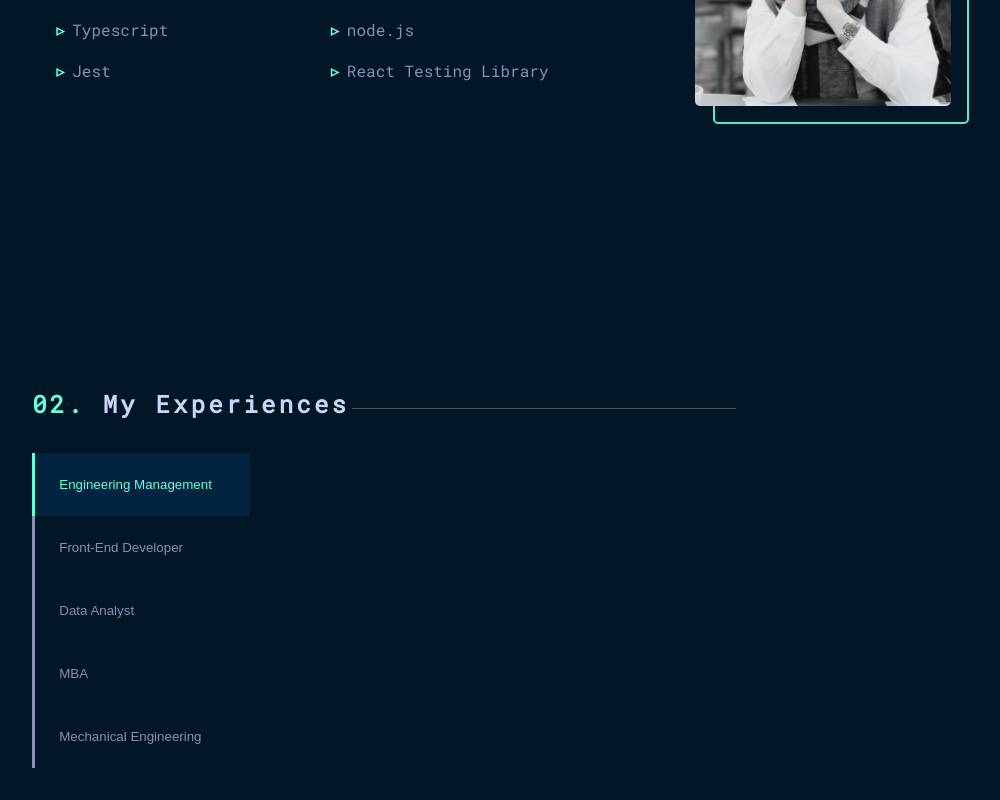
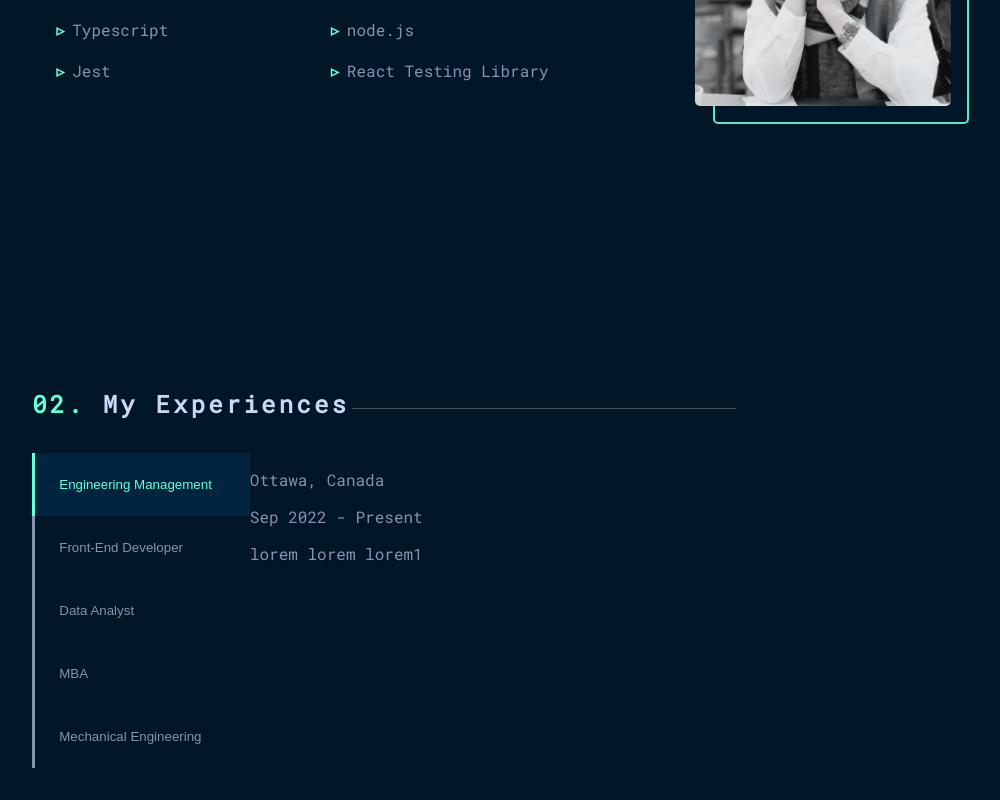
Before and after one commit to Elhamdorudian/elham-portfolio, a React (Create React App) app: page / in a window 1280 px wide. Shown: the part 1027-1827 px from the top of the page, without its empty margins (112-1112 px from the left). Built offline with nearby package versions, Linux system fonts and the light colour scheme.

Commit message:
adding experiences details

```diff
--- a/package.json
+++ b/package.json
@@ -17,6 +17,7 @@
     "react": "^18.1.0",
     "react-bootstrap": "^2.4.0",
     "react-dom": "^18.1.0",
+    "react-router-dom": "^6.3.0",
     "react-scripts": "5.0.1",
     "web-vitals": "^2.1.4"
   },
--- a/src/assets/styles/Experiences.css
+++ b/src/assets/styles/Experiences.css
@@ -1,12 +1,7 @@
 .exp-content{
-    display:flex;
-    flex-direction: column;
+        display:flex;
+        flex-direction: row;
 
-}
-
-.exp-titles{
-    /* padding-left: 2rem; */
-    /* border-left: 2px solid var(--gray); */
 }
 
 .exp-btn{
@@ -18,6 +13,20 @@
     width: 35vw;
     text-align: left;
     cursor: pointer;
+}
+
+.exp-details{
+    display: flex;
+    flex-direction: row;
+}
+
+.show-details{
+display: block;
+}
+
+.hide-details{
+  display: none;
+  height: 0px;
 }
 
 .exp-btn:hover{
--- a/src/components/Experience.js
+++ b/src/components/Experience.js
@@ -10,26 +10,10 @@ const Experience = ({ experiences, setExperiences }) => {
       })
     );
   };
-  //   const handleExp = (e) => {
-  //     console.log(e.target.id);
-  //     const id = e.target.id;
-  //     console.log("id is:", id);
-  //     const experience = experiences.map((exp) => {
-  //       console.log(exp.id);
-  //       if (exp.id === id) {
-  //         exp.isSelected = true;
-  //         console.log(exp.isSelected);
-  //       } else {
-  //         exp.isSelected = false;
-  //         console.log(exp.isSelected);
-  //       }
-  //       return exp;
-  //     });
-  //     console.log(experience);
-  //     return experience;
-  //   };
+
   return (
     <div className="exp-content">
+      <div>
       {experiences.map((exp) => {
         return (
           <>
@@ -42,17 +26,122 @@ const Experience = ({ experiences, setExperiences }) => {
                 {exp.title}
               </button>
             </div>
-            {/* <div>
+          </>
+        );
+      })}
+      </div>
+
+      <div>
+            {experiences.map((exp) => {
+        return (
+          <>
+            <div className={`exp-detail ${exp.isSelected ? "show-details" : "hide-details"}`}>
               <p>{exp.company}</p>
               <p>{exp.location}</p>
               <p>{exp.date}</p>
               <p>{exp.content}</p>
-            </div> */}
+            </div>
           </>
         );
       })}
+      </div>
+
     </div>
   );
 };
 
 export default Experience;
+
+
+
+// import * as React from 'react';
+// import PropTypes from 'prop-types';
+// import Tabs from '@mui/material/Tabs';
+// import Tab from '@mui/material/Tab';
+// import Typography from '@mui/material/Typography';
+// import Box from '@mui/material/Box';
+
+// function TabPanel(props) {
+//   const { children, value, index, ...other } = props;
+
+//   return (
+//     <div
+//       role="tabpanel"
+//       hidden={value !== index}
+//       id={`vertical-tabpanel-${index}`}
+//       aria-labelledby={`vertical-tab-${index}`}
+//       {...other}
+//     >
+//       {value === index && (
+//         <Box sx={{ p: 3 }}>
+//           <Typography>{children}</Typography>
+//         </Box>
+//       )}
+//     </div>
+//   );
+// }
+
+// TabPanel.propTypes = {
+//   children: PropTypes.node,
+//   index: PropTypes.number.isRequired,
+//   value: PropTypes.number.isRequired,
+// };
+
+// function a11yProps(index) {
+//   return {
+//     id: `vertical-tab-${index}`,
+//     'aria-controls': `vertical-tabpanel-${index}`,
+//   };
+// }
+
+// export default function VerticalTabs() {
+//   const [value, setValue] = React.useState(0);
+
+//   const handleChange = (event, newValue) => {
+//     setValue(newValue);
+//   };
+
+//   return (
+//     <Box
+//       sx={{ flexGrow: 1, bgcolor: 'background.paper', display: 'flex', height: 224 }}
+//     >
+//       <Tabs
+//         orientation="vertical"
+//         variant="scrollable"
+//         value={value}
+//         onChange={handleChange}
+//         aria-label="Vertical tabs example"
+//         sx={{ borderRight: 1, borderColor: 'divider' }}
+//       >
+//         <Tab label="Item One" {...a11yProps(0)} />
+//         <Tab label="Item Two" {...a11yProps(1)} />
+//         <Tab label="Item Three" {...a11yProps(2)} />
+//         <Tab label="Item Four" {...a11yProps(3)} />
+//         <Tab label="Item Five" {...a11yProps(4)} />
+//         <Tab label="Item Six" {...a11yProps(5)} />
+//         <Tab label="Item Seven" {...a11yProps(6)} />
+//       </Tabs>
+//       <TabPanel value={value} index={0}>
+//         Item One
+//       </TabPanel>
+//       <TabPanel value={value} index={1}>
+//         Item Two
+//       </TabPanel>
+//       <TabPanel value={value} index={2}>
+//         Item Three
+//       </TabPanel>
+//       <TabPanel value={value} index={3}>
+//         Item Four
+//       </TabPanel>
+//       <TabPanel value={value} index={4}>
+//         Item Five
+//       </TabPanel>
+//       <TabPanel value={value} index={5}>
+//         Item Six
+//       </TabPanel>
+//       <TabPanel value={value} index={6}>
+//         Item Seven
+//       </TabPanel>
+//     </Box>
+//   );
+// }
--- a/src/components/RegularNav.js
+++ b/src/components/RegularNav.js
@@ -1,4 +1,3 @@
-import { Link } from "react-router-dom";
 const RegularNav = ({ navbarMenu }) => {
   return (
     <>
```
Also changed, not shown: 1 other file (tests, documents, lock files or other folders).
